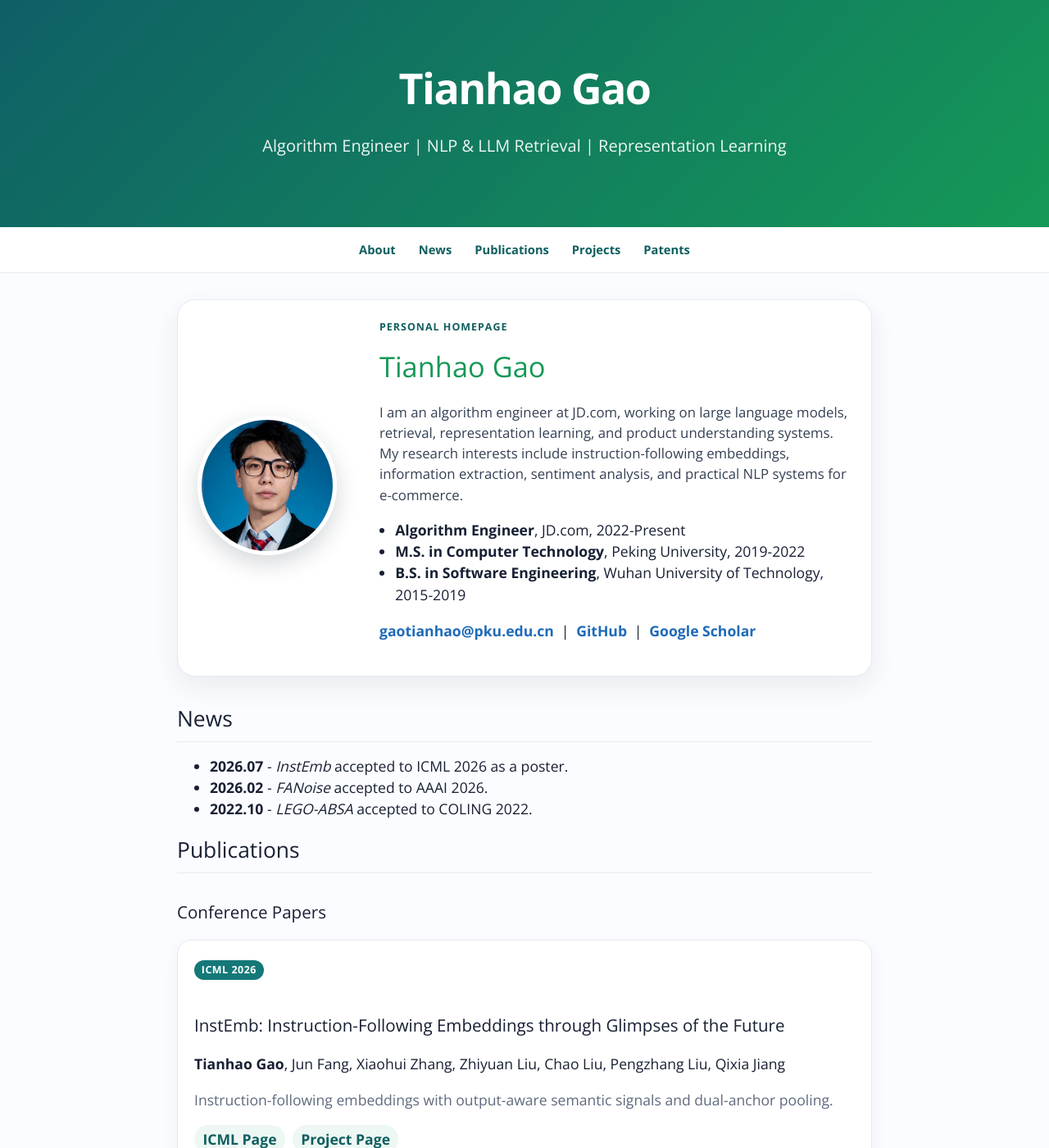
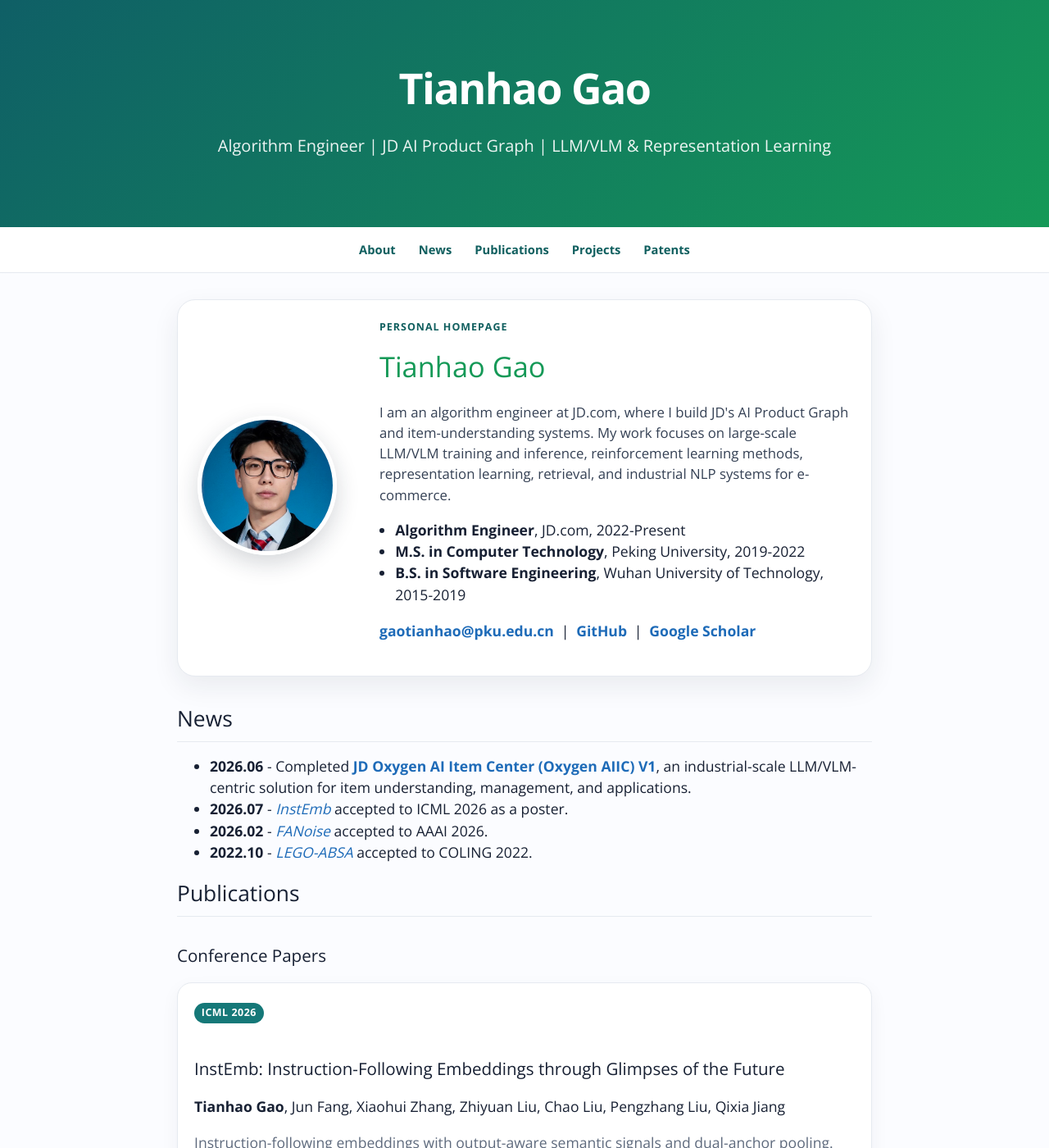
Before and after one commit to scarydemon2/scarydemon2.github.io, a Jekyll site: the page built from index.md, in a window 1280 px wide and 1400 px high. Shown: the whole window at 82% size. Built offline with Jekyll 4.4.1, drawn with Linux system fonts in a browser that asks for light colours; some of the changed text lies outside the part shown.

Commit message:
Update InstEmb figure and news links

```diff
--- a/_config.yml
+++ b/_config.yml
@@ -1,5 +1,5 @@
 title: Tianhao Gao
-description: Algorithm Engineer | NLP & LLM Retrieval | Representation Learning
+description: Algorithm Engineer | JD AI Product Graph | LLM/VLM & Representation Learning
 show_downloads: false
 google_analytics:
 theme: jekyll-theme-cayman
--- a/index.md
+++ b/index.md
@@ -1,7 +1,7 @@
 ---
 layout: default
 title: Tianhao Gao
-description: Algorithm Engineer | NLP & LLM Retrieval | Representation Learning
+description: Algorithm Engineer | JD AI Product Graph | LLM/VLM & Representation Learning
 ---
 
 <section class="profile-container" id="about">
@@ -12,9 +12,9 @@ description: Algorithm Engineer | NLP & LLM Retrieval | Representation Learning
     <p class="eyebrow">Personal Homepage</p>
     <h1>Tianhao Gao</h1>
     <p class="lead">
-      I am an algorithm engineer at JD.com, working on large language models, retrieval, representation learning,
-      and product understanding systems. My research interests include instruction-following embeddings,
-      information extraction, sentiment analysis, and practical NLP systems for e-commerce.
+      I am an algorithm engineer at JD.com, where I build JD's AI Product Graph and item-understanding systems.
+      My work focuses on large-scale LLM/VLM training and inference, reinforcement learning methods,
+      representation learning, retrieval, and industrial NLP systems for e-commerce.
     </p>
     <ul class="profile-meta">
       <li><strong>Algorithm Engineer</strong>, JD.com, 2022-Present</li>
@@ -35,9 +35,10 @@ description: Algorithm Engineer | NLP & LLM Retrieval | Representation Learning
 
 ## News
 
-- **2026.07** - *InstEmb* accepted to ICML 2026 as a poster.
-- **2026.02** - *FANoise* accepted to AAAI 2026.
-- **2022.10** - *LEGO-ABSA* accepted to COLING 2022.
+- **2026.06** - Completed [**JD Oxygen AI Item Center (Oxygen AIIC) V1**](#projects), an industrial-scale LLM/VLM-centric solution for item understanding, management, and applications.
+- **2026.07** - [*InstEmb*](https://icml.cc/virtual/2026/poster/62511) accepted to ICML 2026 as a poster.
+- **2026.02** - [*FANoise*](https://ojs.aaai.org/index.php/AAAI/article/view/37545) accepted to AAAI 2026.
+- **2022.10** - [*LEGO-ABSA*](https://aclanthology.org/2022.coling-1.610/) accepted to COLING 2022.
 
 </section>
 
@@ -100,14 +101,13 @@ description: Algorithm Engineer | NLP & LLM Retrieval | Representation Learning
 
 <div class="project-grid">
   <article class="project-card">
-    <h3>Multimodal Product Content Tagging</h3>
-    <p>Built a multimodal tagging pipeline for e-commerce product understanding.</p>
+    <h3>JD Oxygen AI Item Center (Oxygen AIIC) / Large Product Understanding Model</h3>
+    <p>Built and iterated a large-scale LLM/VLM-centric item-understanding platform centered on JD's AI Product Graph.</p>
     <ul>
-      <li>Compared base models and architectures for production constraints.</li>
-      <li>Constructed high-quality training data with PySpark and Hive SQL.</li>
-      <li>Reached about <strong>90% accuracy</strong> with a recursive thresholding strategy.</li>
+      <li>Delivered Oxygen AIIC V1 for item understanding, management, and downstream applications.</li>
+      <li>Reached <strong>90%+</strong> accuracy in product-understanding tasks through continuous model and data iteration.</li>
+      <li>Accumulated large-scale data assets across taxonomy, attributes, knowledge graphs, and titles, adding over <strong>1TB</strong> of structured assets.</li>
     </ul>
-    <img src="figure/multimodal-loss.jpg" alt="Multimodal product tagging" class="project-image">
   </article>
 
   <article class="project-card">
@@ -141,22 +141,23 @@ description: Algorithm Engineer | NLP & LLM Retrieval | Representation Learning
   </article>
 
   <article class="project-card">
-    <h3>Large Product Understanding Model</h3>
-    <p>Built data and modeling capabilities for large-scale product understanding.</p>
-    <ul>
-      <li>Reached <strong>90%+</strong> accuracy in product-understanding tasks.</li>
-      <li>Accumulated large-scale data assets across taxonomy, attributes, knowledge graphs, and titles.</li>
-      <li>Added over <strong>1TB</strong> of structured data assets for downstream modeling.</li>
-    </ul>
-  </article>
-
-  <article class="project-card">
     <h3>Counterfeit Brand Title Detection</h3>
     <p>Designed a modular detection system for counterfeit-brand title risks.</p>
     <ul>
       <li>Decoupled detection challenges into explainable modules.</li>
       <li>Combined edit distance, minimum-window matching, recursive algorithms, and CV2-based signals.</li>
     </ul>
+  </article>
+
+  <article class="project-card">
+    <h3>Multimodal Product Content Tagging</h3>
+    <p>Built a multimodal tagging pipeline for e-commerce product understanding.</p>
+    <ul>
+      <li>Compared base models and architectures for production constraints.</li>
+      <li>Constructed high-quality training data with PySpark and Hive SQL.</li>
+      <li>Reached about <strong>90% accuracy</strong> with a recursive thresholding strategy.</li>
+    </ul>
+    <img src="figure/multimodal-loss.jpg" alt="Multimodal product tagging" class="project-image">
   </article>
 </div>
 
```
Also changed, not shown: figure/InstEmb.png.
